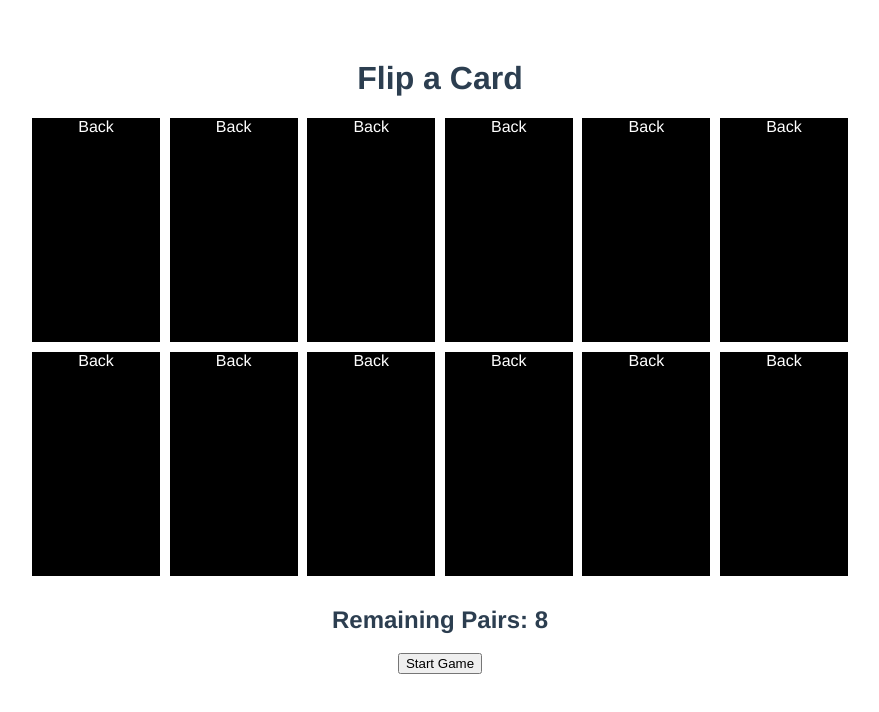
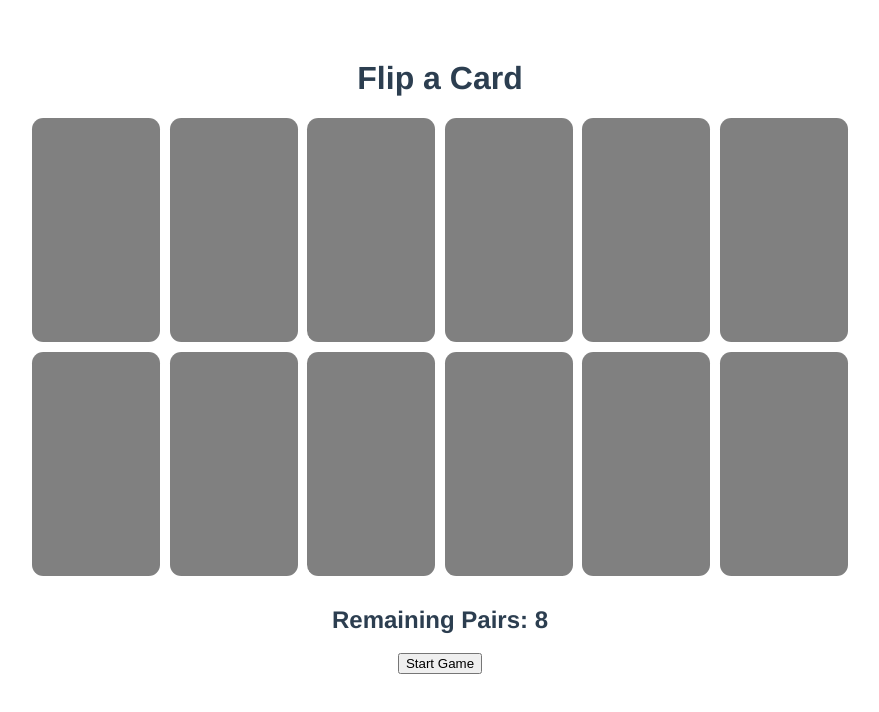
Before and after one commit to erwinchang/vue-example, a Vue app: page / in a window 1280 px wide. Shown: the top 712 px of the page, without its empty margins (200-1079 px from the left). Built offline with nearby package versions, Linux system fonts and the light colour scheme.

Commit message:
add Card css

```diff
--- a/src/components/Card.vue
+++ b/src/components/Card.vue
@@ -3,7 +3,7 @@
         <div v-if="visible" class="card-face is-front">
             {{ value }} - {{ position }} - {{ matched }}
         </div>
-        <div v-else class="card-face is-back"> Back</div>
+        <div v-else class="card-face is-back"></div>
     </div>
 </template>
 
@@ -45,8 +45,6 @@ export default {
 
 <style scoped>
 .card {
-  display: grid;
-  place-items: center;
   position: relative;
 }
 
@@ -55,6 +53,7 @@ export default {
 
   width: 100%;
   height: 100%;
+  border-radius: 0.7em;
 }
 
 .card-face.is-front {
@@ -63,7 +62,7 @@ export default {
 }
 
 .card-face.is-back {
-  background: black;
+  background: grey;
   color: white;
 }
 </style>
```
